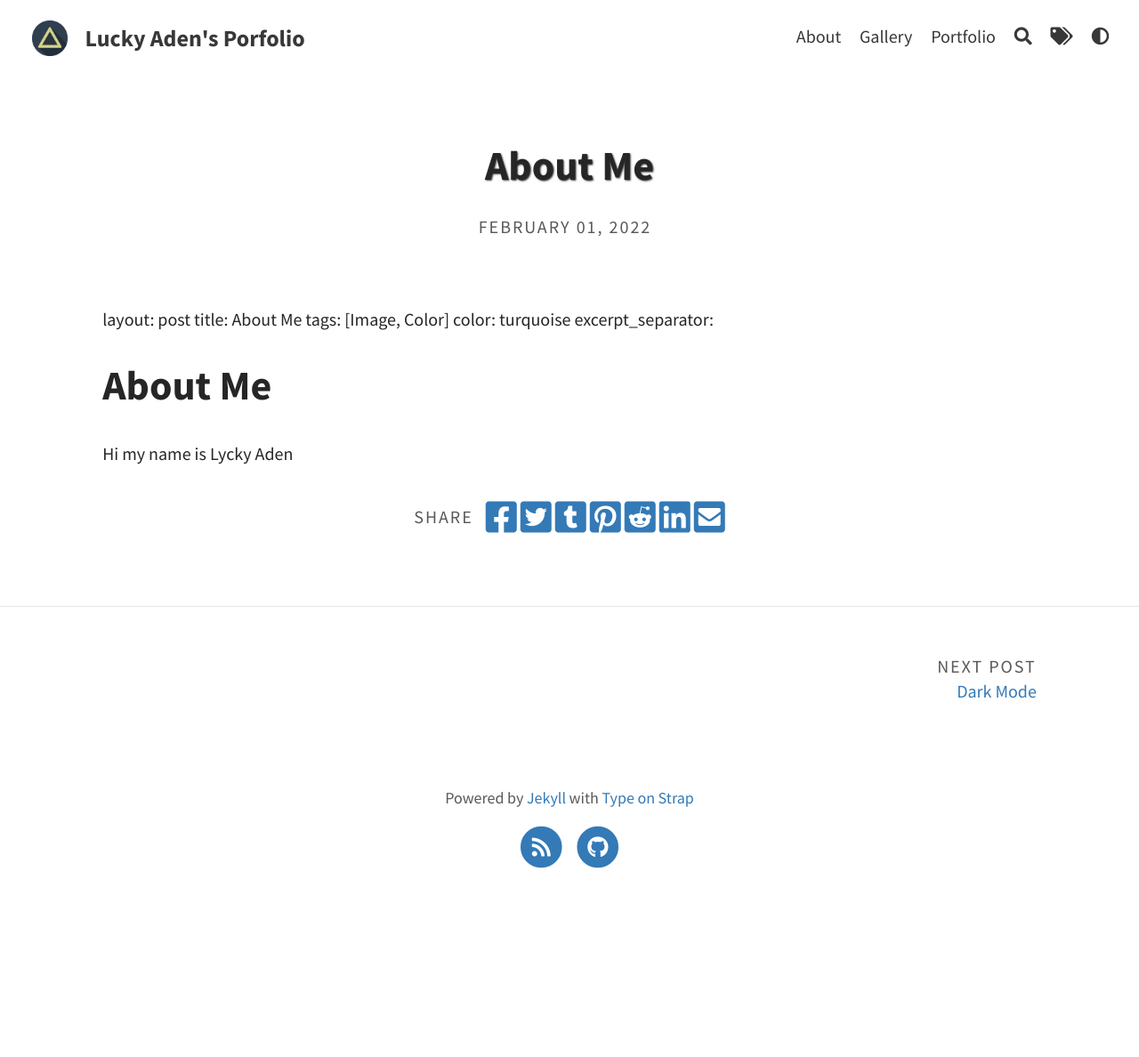
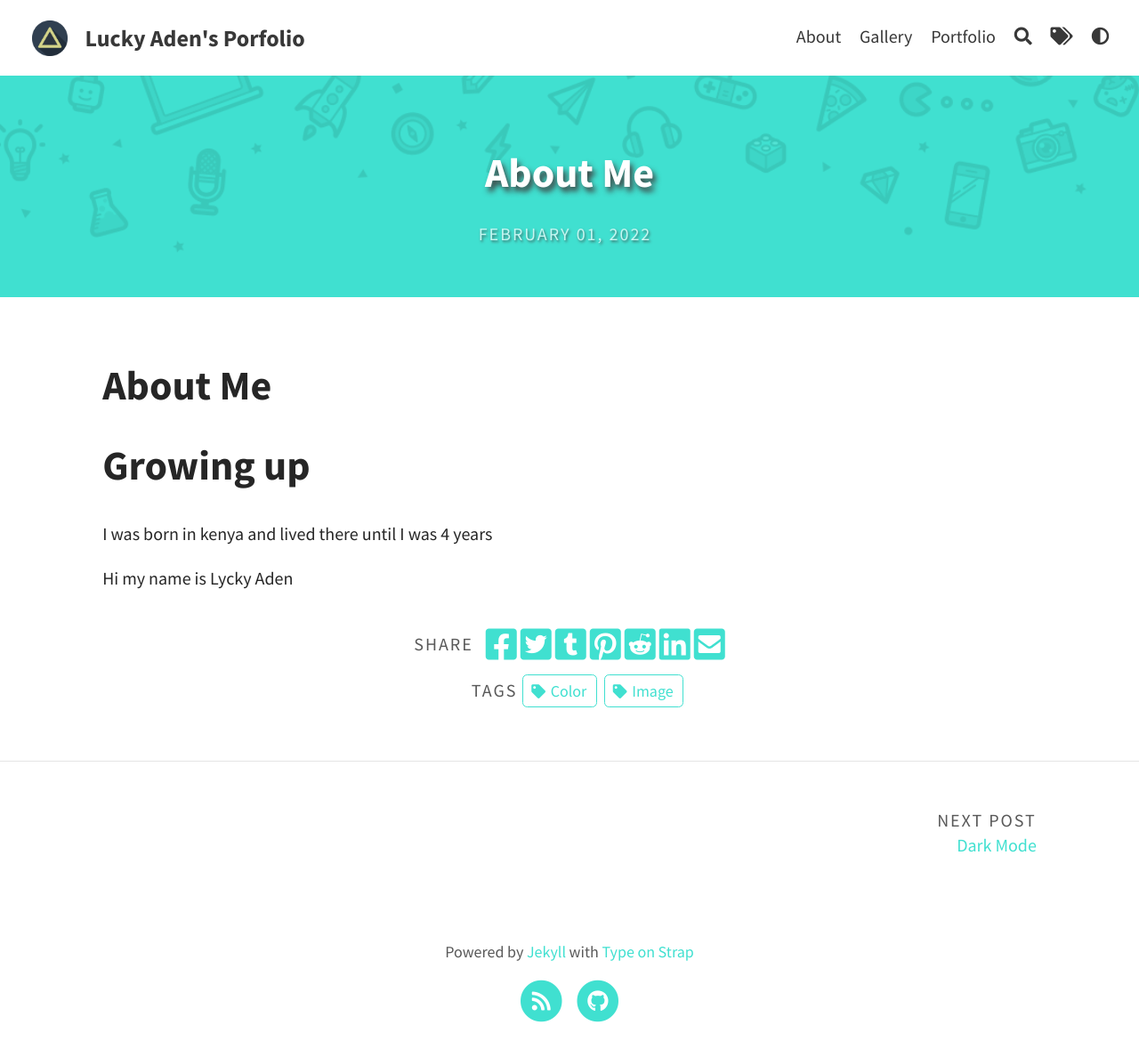
Before and after one commit to Luckyaden/personal_portfolio, a Jekyll site: the page built from _posts/2022-02-01-About-Me.md, in a window 1280 px wide. Shown: the whole page at 89% size. Built offline with Jekyll 4.4.1, drawn with Linux system fonts in a browser that asks for light colours; our own code applies the rules of GitHub Pages for plain Markdown files; before the commit the page ends 1015 px from its top, so only the background shows below that.

Commit message:
Fix edits

```diff
--- a/_posts/2022-02-01-About-Me.md
+++ b/_posts/2022-02-01-About-Me.md
@@ -1,9 +1,12 @@
+---
 layout: post
 title: About Me
 tags: [Image, Color]
 color: turquoise
 excerpt_separator: <!--more-->
-
+---
 # About Me
 
+<h1> Growing up</h1>
+<p> I was born in kenya and lived there until I was 4 years </p>
 Hi my name is Lycky Aden
```
